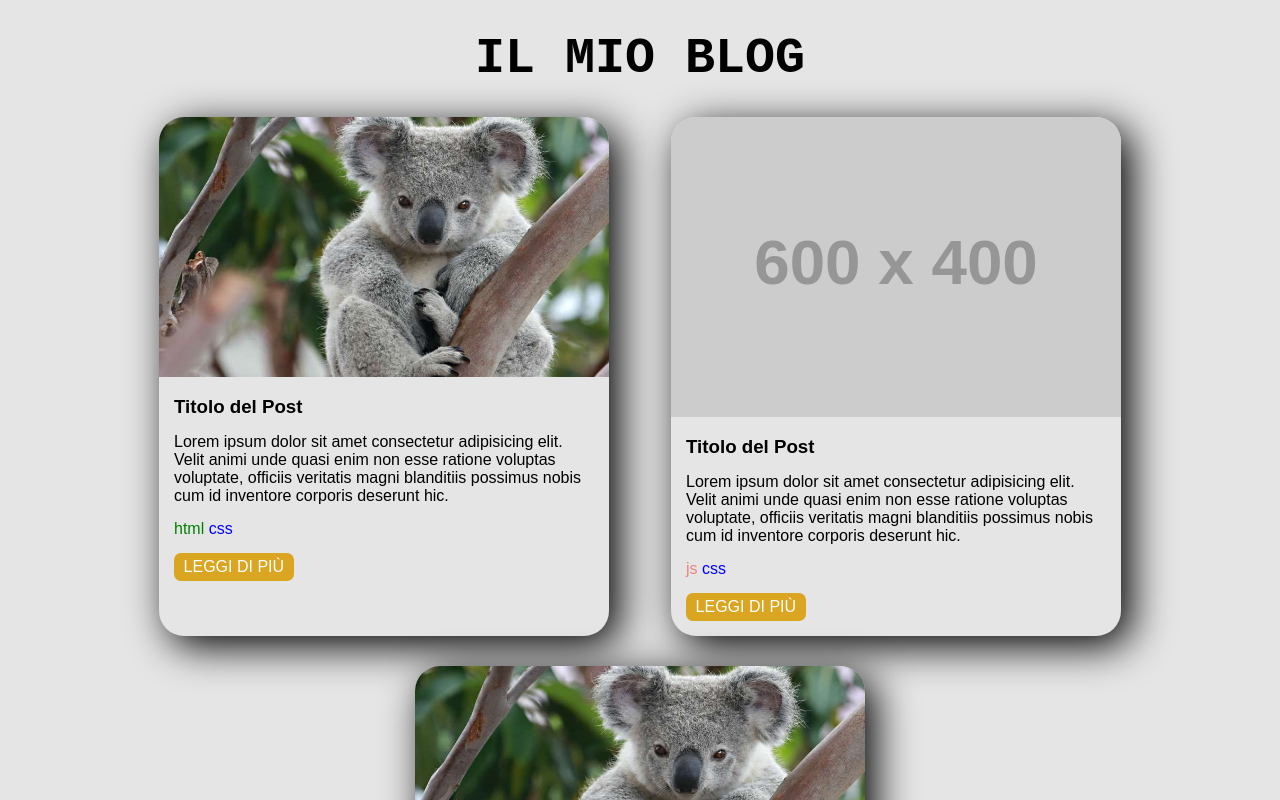
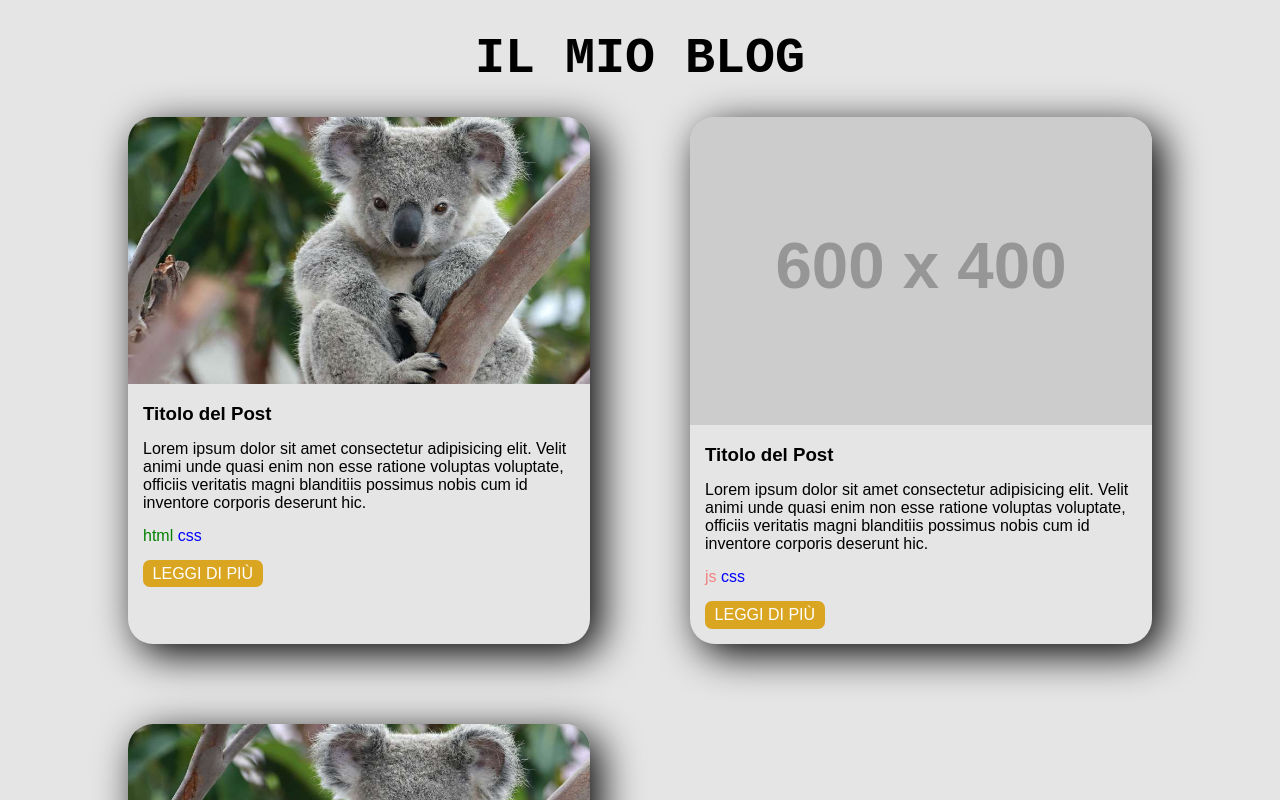
Before and after one commit to AndreaRaga56/react-props, a React (Vite) app: page / in a window 1280 px wide. Shown: the top 800 px of the page. Built offline with nearby package versions, Linux system fonts and the light colour scheme.

Commit message:
refactoring

```diff
--- a/components/AppCard.module.css
+++ b/components/AppCard.module.css
@@ -1,6 +1,6 @@
 .card{
-    margin: 0 auto;
-    width: 450px;
+
+    width: calc(100% / 2 - 50px);
     margin-top: 30px;
     border-radius: 25px;
     box-shadow: 10px 10px 40px rgb(0, 0, 0);
--- a/components/AppMain.module.css
+++ b/components/AppMain.module.css
@@ -22,4 +22,5 @@
     display: flex;
     justify-content: space-between;
     flex-wrap: wrap;
+    gap: 50px;
 }
--- a/components/AppMain.module.jsx
+++ b/components/AppMain.module.jsx
@@ -5,7 +5,8 @@ import blogPosts from "../content"
 
 function AppMain() {
 
-  const posts = blogPosts.map((CurCard, i)=> CurCard.published &&
+  const posts = blogPosts.map((CurCard, i)=> {
+    return CurCard.published &&
     <AppCard
     key={i}
     title={CurCard.title}
@@ -13,7 +14,7 @@ function AppMain() {
     content={CurCard.content}
     tags={CurCard.tags}
     id={CurCard.id}
-  />);
+  />});
 
   return (
     <section className={style.main}>
```
